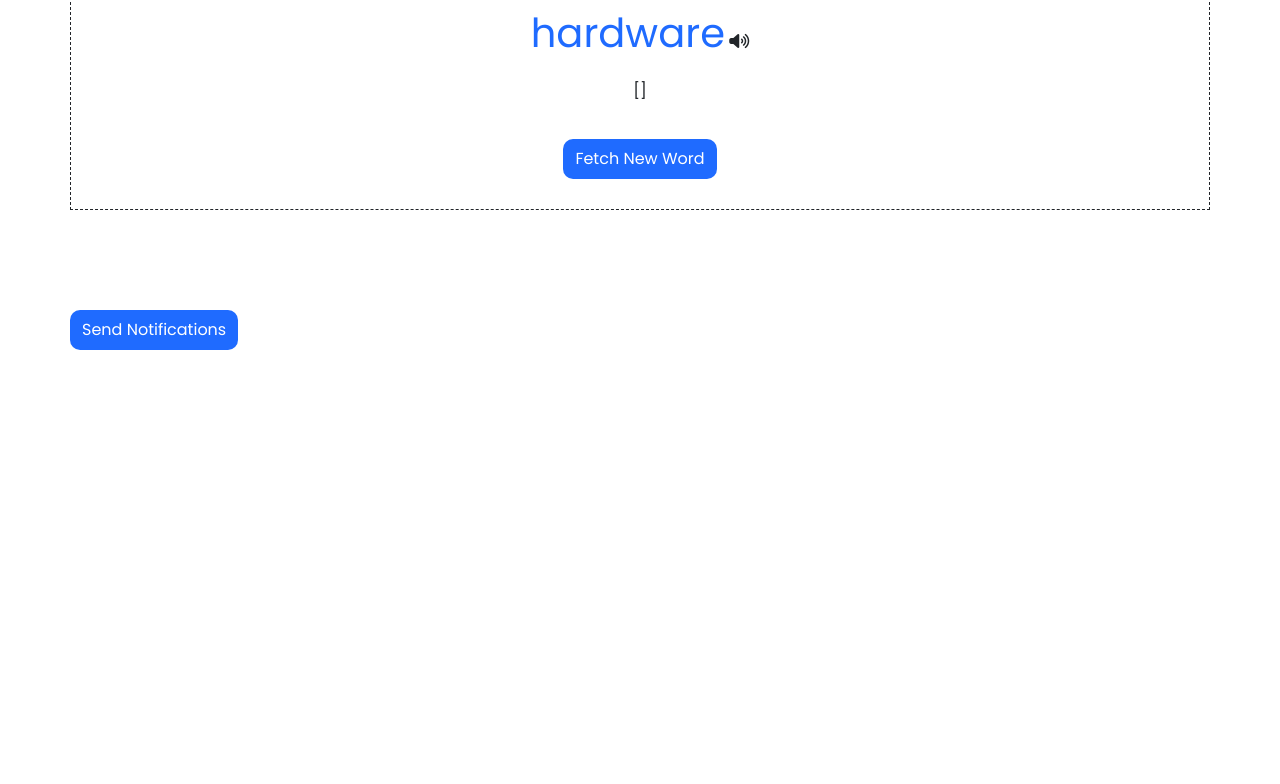
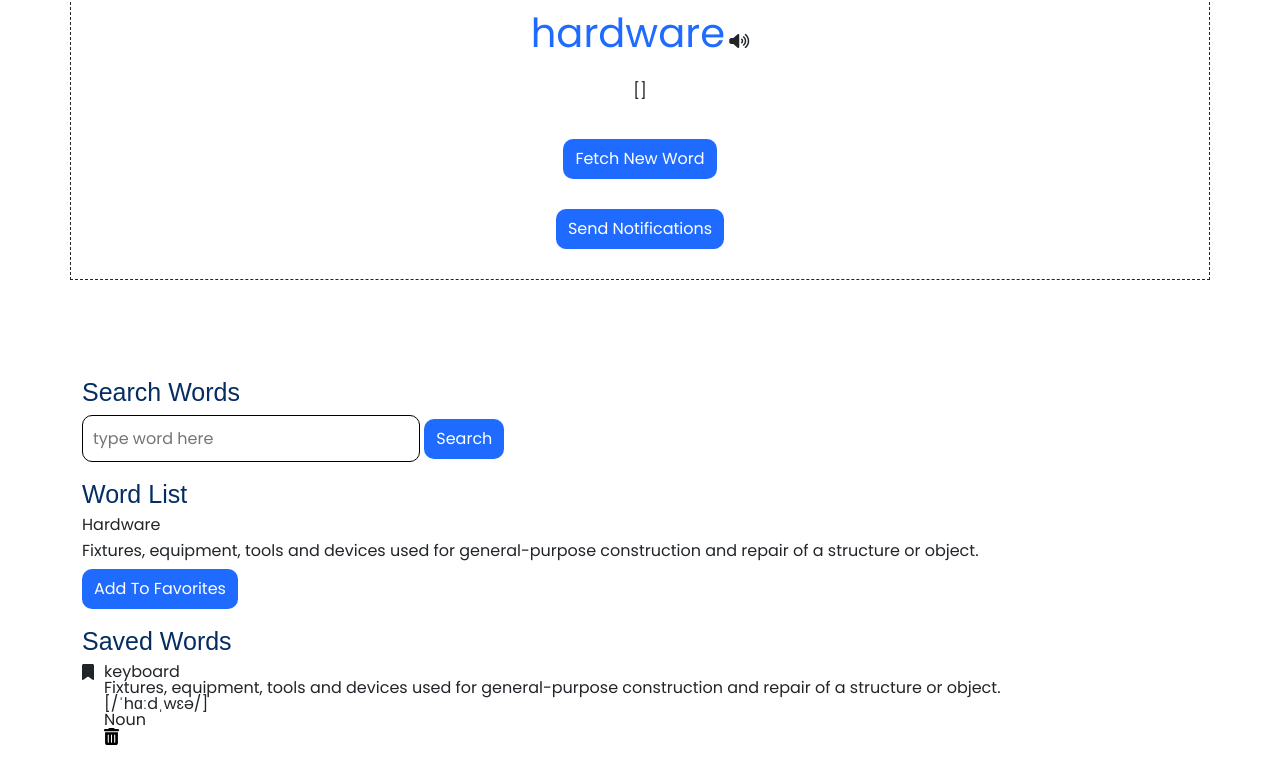
Before and after one commit to oviematthew/dictionaryWebApp, a website with bundled scripts: page index.html in a window 1280 px wide. Shown: the part 769-1553 px from the top of the page. Before the commit the page ends 1169 px from the top, so only its background shows below. Built offline with nearby package versions, Linux system fonts and the light colour scheme; no server answers; a web font is replaced by a local one.

Commit message:
changes made

```diff
--- a/index.html
+++ b/index.html
@@ -136,8 +136,13 @@
                     <button class="learnBtn" onclick="location.reload();">
                         Fetch New Word
                     </button>
+                    <div style="margin-top: 30px;">
+                        <button class="learnBtn" id="sendNotifBtn" >
+                            Send Notifications
+                        </button>
+                    </div>
+                </div>
 
-                </div>
                </div>
             </div>
         </section>
@@ -145,10 +150,49 @@
         <section id="search" class="searchSection">
             <div class="container">
                 <div class="row">
-                    <button class="learnBtn" id="sendNotifBtn" >
-                        Send Notifications
-                    </button>
+                    <div class="col-12">
+                        <h2 class="h2-header">
+                            Search Words
+                        </h2>
+                        <input id="wordToSearch" class="inputField" type="text" placeholder="type word here">
+                        <button id="addToSearchBtn" class="learnBtn" onclick="addWord()">
+                            Search
+                        </button>
+                    </div>
                 </div>
+                <!-- word list -->
+                <div class="row">
+                    <div style="margin-top: 20px;" class="wordsDiv">
+                        <h2 class="h2-header">
+                            Word List
+                        </h2>
+                        <p style="margin-top: 10px;">Hardware</p>
+                        <p style="margin-top: 10px;">Fixtures, equipment, tools and devices used for general-purpose construction and repair of a structure or object. </p>
+                        <button id="addToSearchBtn" class="learnBtn" onclick="addToFavorites()" style="margin-top: 10px;">Add To Favorites</button>
+                    </div>
+                </div>
+                <!-- Saved Items -->
+                <div class="row">
+                    <h2 class="h2-header" style="margin-top: 20px;">
+                        Saved Words
+                    </h2>
+
+                    <div class="flex" style="display: flex; gap: 10px;">
+                        <div>
+                            <i class="fa-solid fa-bookmark"></i>
+                        </div>
+                        <div>
+                            <p id="name">keyboard</p>
+                            <p id="definition">Fixtures, equipment, tools and devices used for general-purpose construction and repair of a structure or object.</p>
+                            <p id="transcription">[/ˈhɑːdˌwɛə/]</p>
+                            <p id="figOfSpeech">Noun</p>
+                            <img src="./assets/images/trash-can-solid.svg" style="width: 15px;" alt="delete" onclick="deleteItem()">
+                        </div>
+
+                    </div>
+
+
+
                 </div>
             </div>
         </section>
```
